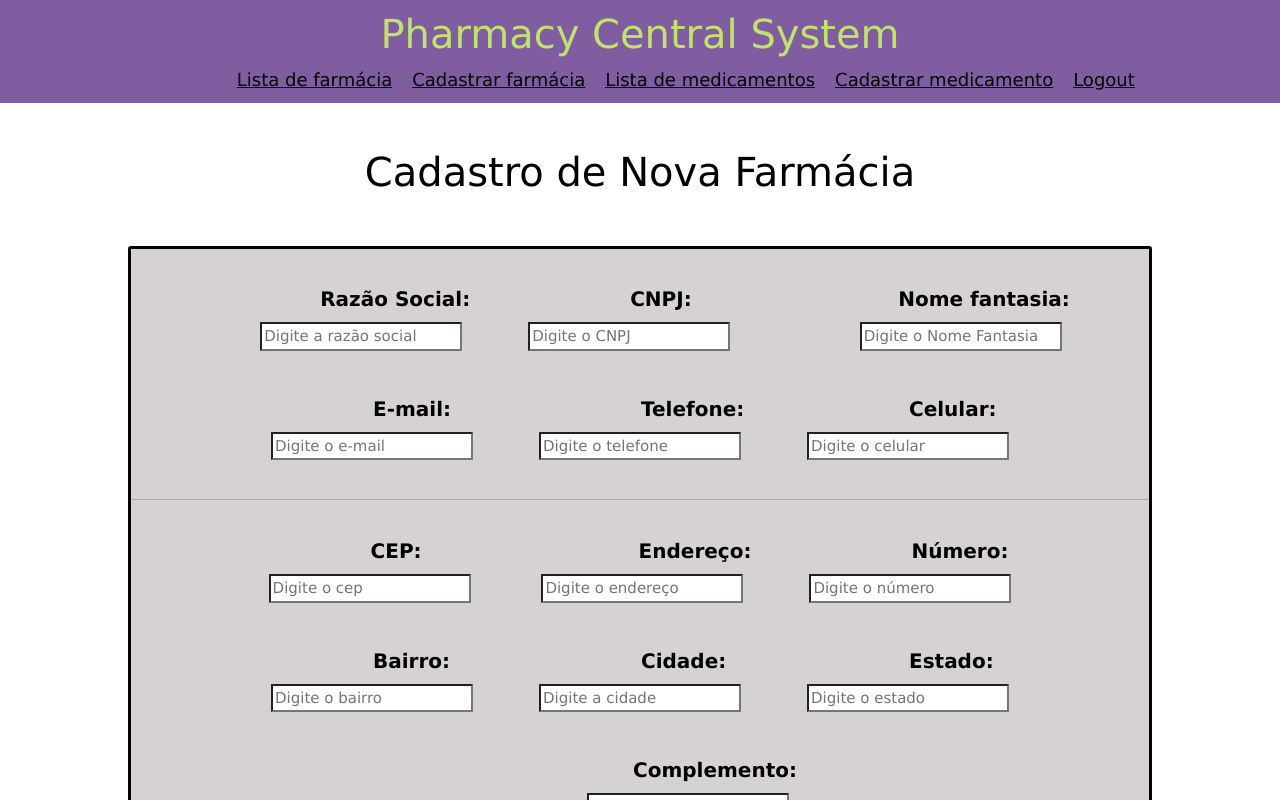
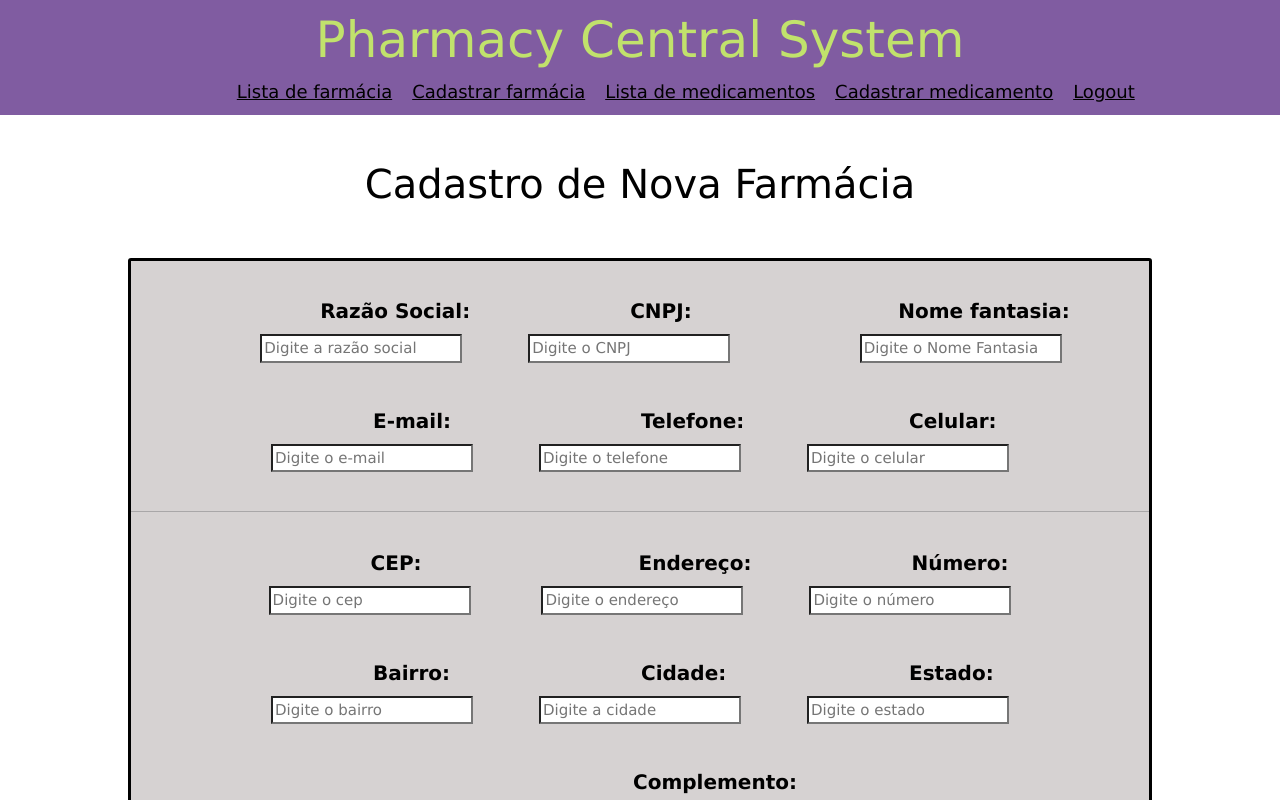
Before and after one commit to Patricia-Vasques/Pharmacy-Central-System, a React (Vite) app: page /CadastrarFarmacia in a window 1280 px wide. Shown: the top 800 px of the page. Built offline with nearby package versions, Linux system fonts and the light colour scheme.

Commit message:
feat: estilizando a página do Header

```diff
--- a/src/components/Header.jsx
+++ b/src/components/Header.jsx
@@ -4,7 +4,7 @@
 export function Header () {
     return(
         <div className="title-header">
-        <h1>Pharmacy Central System</h1>
+        <h1 className="text-header">Pharmacy Central System</h1>
 
         <div className="header-links">
             <div>
--- a/src/components/header.css
+++ b/src/components/header.css
@@ -1,3 +1,12 @@
+.title-header{
+    background-color: rgb(165, 119, 207);
+    text-align: center;
+    color: black;
+}
+
+.text-header{
+    font-size: 50px;
+}
 .link-lista-farmacias{
     margin-left: 18%;
     color: black;
```
